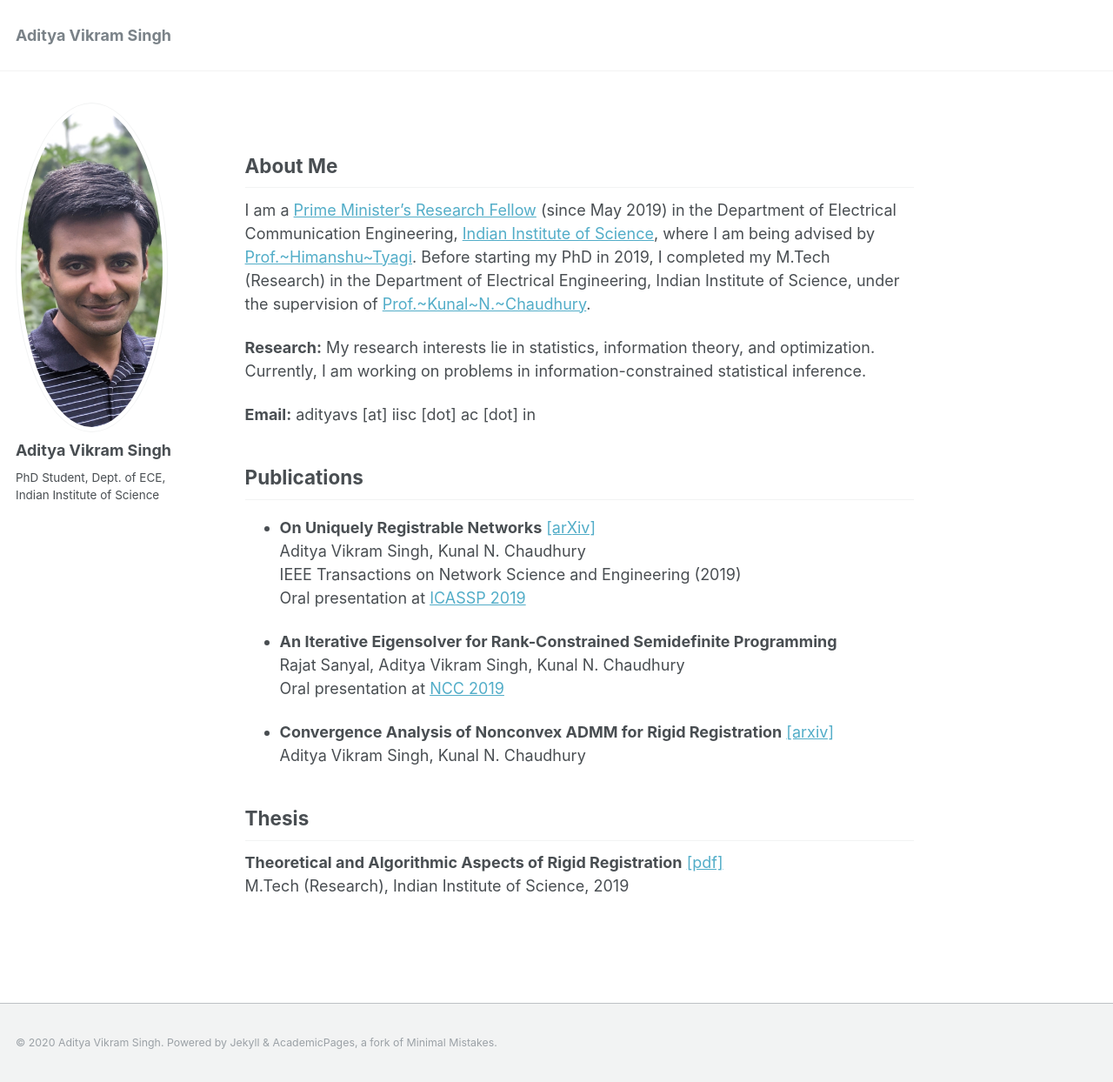
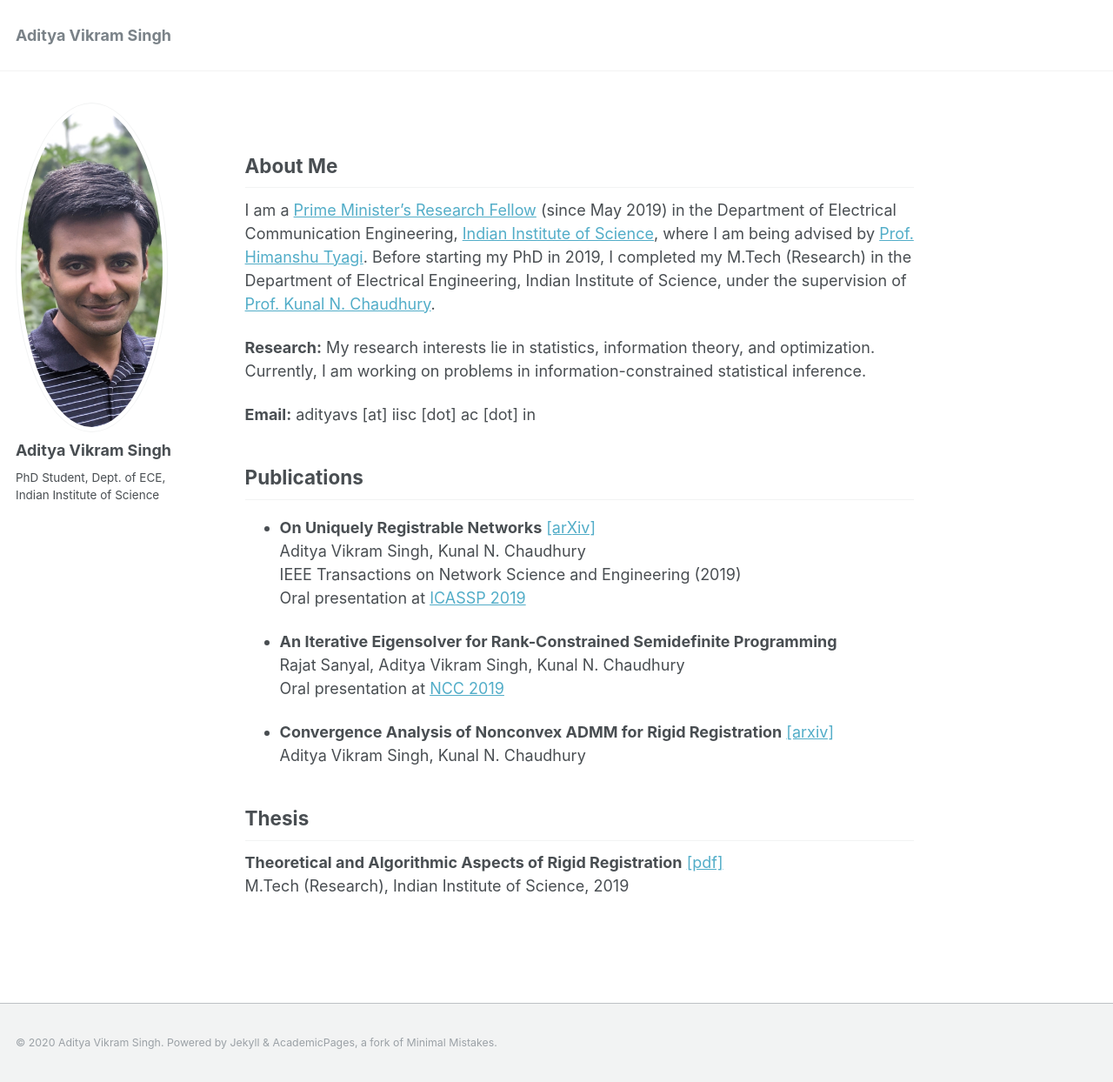
Before and after one commit to aditya-vs/aditya-vs.github.io, a Jekyll site: the page built from _pages/about.md, in a window 1280 px wide and 1244 px high. Shown: the whole window at 87% size. Built offline with Jekyll 4.4.1, drawn with Linux system fonts in a browser that asks for light colours.

```diff
--- a/_pages/about.md
+++ b/_pages/about.md
@@ -9,7 +9,7 @@ redirect_from:
 ---
 
 ## About Me
-I am a [Prime Minister's Research Fellow](https://pmrf.in/) (since May 2019) in the Department of Electrical Communication Engineering, [Indian Institute of Science](https://iisc.ac.in/), where I am being advised by [Prof.~Himanshu~Tyagi](https://ece.iisc.ac.in/~htyagi/). Before starting my PhD in 2019, I completed my M.Tech (Research) in the Department of Electrical Engineering, Indian Institute of Science, under the supervision of [Prof.~Kunal~N.~Chaudhury](https://sites.google.com/site/kunalnchaudhury/).
+I am a [Prime Minister's Research Fellow](https://pmrf.in/) (since May 2019) in the Department of Electrical Communication Engineering, [Indian Institute of Science](https://iisc.ac.in/), where I am being advised by [Prof. Himanshu Tyagi](https://ece.iisc.ac.in/~htyagi/). Before starting my PhD in 2019, I completed my M.Tech (Research) in the Department of Electrical Engineering, Indian Institute of Science, under the supervision of [Prof. Kunal N. Chaudhury](https://sites.google.com/site/kunalnchaudhury/).
 
 **Research:** My research interests lie in statistics, information theory, and optimization. Currently, I am working on problems in information-constrained statistical inference.
 
```
